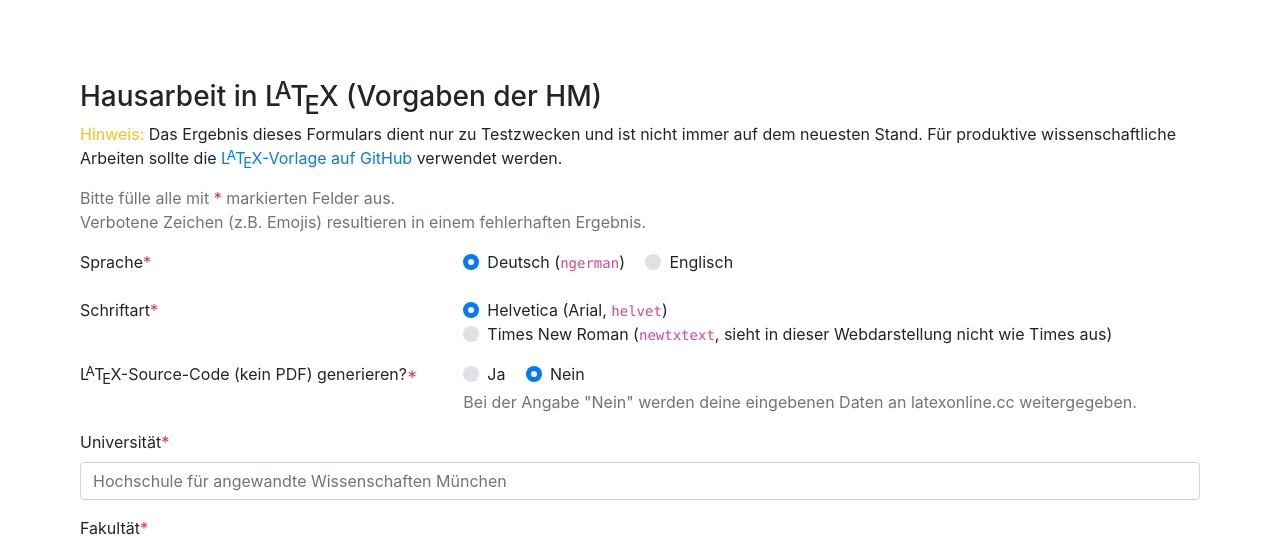
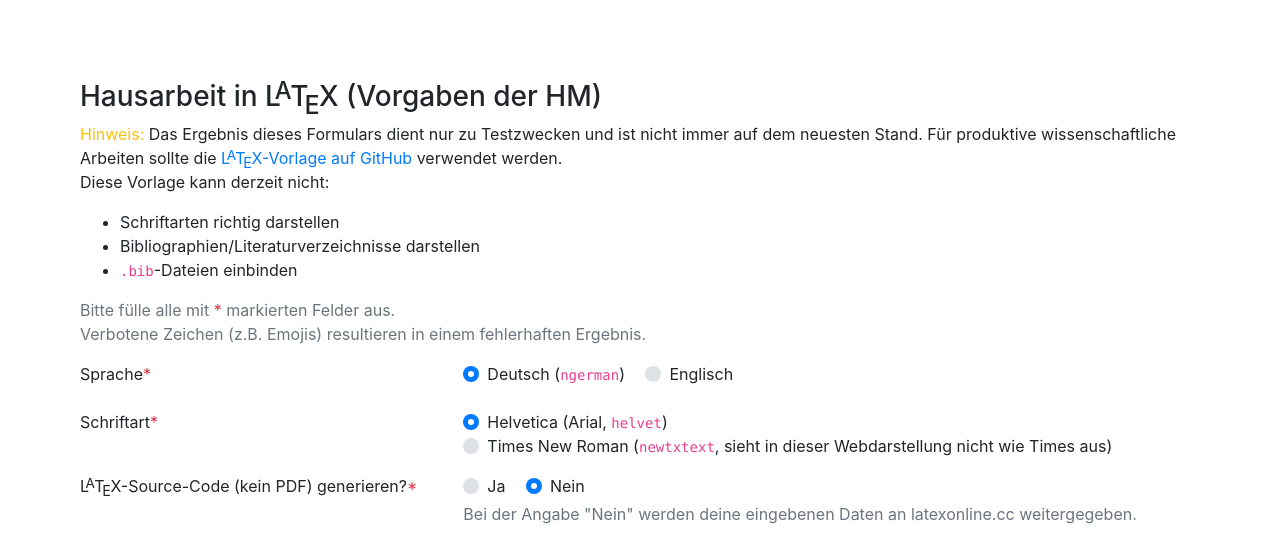
Before and after one commit to philipbrembeck/HM-Hausarbeiten-Vorlage, a PHP site: page / in a window 1280 px wide. Shown: the top 537 px of the page. Run offline with PHP 8.4, Linux system fonts and the light colour scheme.

Commit message:
Update index.php

```diff
--- a/webservice/index.php
+++ b/webservice/index.php
@@ -10,7 +10,13 @@
    </head>
    <body>
       <h3>Hausarbeit in <span class="latex">L<sup>A</sup>T<sub>E</sub>X</span> (Vorgaben der HM)</h3>
-      <p><span class="text-warning"><bold>Hinweis:</bold></span> Das Ergebnis dieses Formulars dient nur zu Testzwecken und ist nicht immer auf dem neuesten Stand. Für produktive wissenschaftliche Arbeiten sollte die <a href="https://github.com/philipbrembeck/HM-Hausarbeiten-Vorlage"><span class="latex">L<sup>A</sup>T<sub>E</sub>X</span>-Vorlage auf GitHub</a> verwendet werden.</p>
+      <p><span class="text-warning"><bold>Hinweis:</bold></span> Das Ergebnis dieses Formulars dient nur zu Testzwecken und ist nicht immer auf dem neuesten Stand. Für produktive wissenschaftliche Arbeiten sollte die <a href="https://github.com/philipbrembeck/HM-Hausarbeiten-Vorlage"><span class="latex">L<sup>A</sup>T<sub>E</sub>X</span>-Vorlage auf GitHub</a> verwendet werden.<br>
+      Diese Vorlage kann derzeit nicht:</p>
+      <ul>
+         <li>Schriftarten richtig darstellen</li>
+         <li>Bibliographien/Literaturverzeichnisse darstellen</li>
+         <li><code>.bib</code>-Dateien einbinden</li>
+      </ul>
       <p class="text-muted">Bitte fülle alle mit <span class="text-danger">*</span> markierten Felder aus.<br>
          Verbotene Zeichen (z.B. Emojis) resultieren in einem fehlerhaften Ergebnis.
       </p>
```
